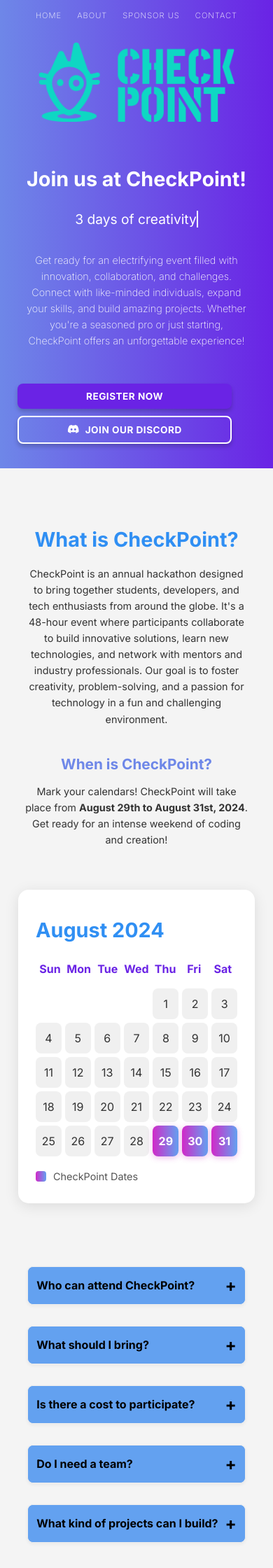
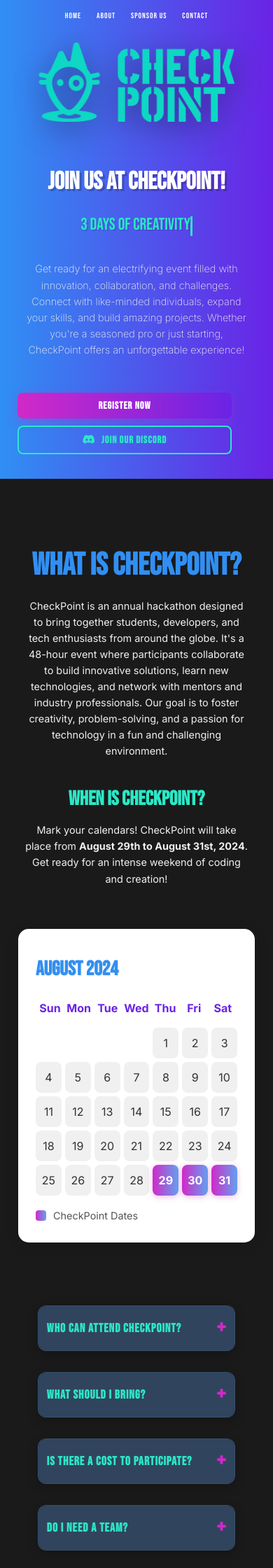
Before and after one commit to aya-aladdin/checkpoint, a Flask app: page / in a window 390 px wide. Shown: the top 2240 px of the page at 70% size. Run offline with Flask 3, Linux system fonts and the light colour scheme.

Commit message:
changed theme

```diff
--- a/static/styles.css
+++ b/static/styles.css
@@ -1,4 +1,4 @@
-@import url('https://fonts.googleapis.com/css2?family=Inter:wght@200;400;700&display=swap');
+@import url('https://fonts.googleapis.com/css2?family=Bebas+Neue&family=Inter:wght@200;400;700&display=swap');
 
 :root {
   --accent-purple: #6a23e5;
@@ -10,6 +10,9 @@
 
   --accent-pink-rgb: 209, 41, 200;
   --accent-lightblue-rgb: 99, 161, 240;
+
+  --dark-background: #1a1a1a;
+  --text-light: #f0f0f0;
 }
 
 html, body {
@@ -20,7 +23,9 @@ html, body {
   display: flex;
   flex-direction: column;
   font-family: 'Inter', sans-serif;
-  background-image: url('/static/bg.jpg');
+  background-color: var(--dark-background);
+  color: var(--text-light);
+  overflow-x: hidden;
 }
 
 .fixed-navbar {
@@ -29,14 +34,14 @@ html, body {
   left: 0;
   width: 100%;
   z-index: 1000;
-  background: linear-gradient(to right, var(--accent-blue), var(--accent-purple));
+  background: linear-gradient(to right, var(--accent-brightblue), var(--accent-purple));
   box-shadow: none;
   transition: background 0.5s ease;
 }
 
 .fixed-navbar.scrolled {
   background: var(--accent-purple);
-  box-shadow: 0 2px 5px var(--accent-purple);
+  box-shadow: 0 4px 10px rgba(var(--accent-purple-rgb), 0.5);
 }
 
 .nav-list {
@@ -60,25 +65,25 @@ html, body {
   text-decoration: none;
   font-size: 1.5em;
   padding: 5px 3px;
-  transition: color 0.3s ease-in-out;
-  font-family: 'Inter', sans-serif;
-  font-weight: 200;
+  transition: color 0.3s ease-in-out, transform 0.2s ease;
+  font-family: 'Bebas Neue', sans-serif;
+  font-weight: 400;
   text-transform: uppercase;
-  letter-spacing: 1.8px;
+  letter-spacing: 2.5px;
 }
 
 .nav-link:hover,
 .nav-link:focus {
-  color: #c8c6c6;
-  text-decoration: underline;
-  text-decoration-color: #c8c6c6;
+  color: var(--accent-green);
+  text-decoration: none;
+  transform: scale(1.05);
 }
 
 .header-div {
-  background: linear-gradient(to right, var(--accent-blue), var(--accent-purple));
+  background: linear-gradient(to right, var(--accent-brightblue), var(--accent-purple));
   min-height: 80vh;
   width: 100%;
-  box-shadow: 0 2px 4px rgba(0, 0, 0, 0.1);
+  box-shadow: 0 5px 15px rgba(0, 0, 0, 0.3);
   display: flex;
   flex-direction: row;
   justify-content: center;
@@ -105,24 +110,29 @@ html, body {
 }
 
 .main-content-block h1 {
-  font-family: 'Inter', sans-serif;
+  font-family: 'Bebas Neue', sans-serif;
   font-weight: 700;
-  font-size: 3em;
+  font-size: 4.5em;
   margin-bottom: 15px;
   color: white;
+  text-shadow: 3px 3px 0 rgba(0, 0, 0, 0.2);
+  line-height: 1;
 }
 
 .main-content-block #typewriter-text {
-  font-size: 2em;
+  font-family: 'Bebas Neue', sans-serif;
+  font-size: 3em;
   font-weight: 400;
   min-height: 1.2em;
-  border-right: .15em solid white;
+  border-right: .15em solid var(--accent-green);
   animation: blink-caret .75s step-end infinite;
+  color: var(--accent-green);
+  text-shadow: 2px 2px 0 rgba(0, 0, 0, 0.1);
 }
 
 @keyframes blink-caret {
   from, to { border-color: transparent }
-  50% { border-color: white }
+  50% { border-color: var(--accent-green) }
 }
 
 .main-content-block p {
@@ -133,6 +143,7 @@ html, body {
   max-width: 100%;
   margin-top: 20px;
   margin-bottom: 30px;
+  color: var(--text-light);
 }
 
 .button-container {
@@ -144,39 +155,63 @@ html, body {
 }
 
 .action-button {
-  background-color: var(--accent-purple);
+  background: linear-gradient(to right, var(--accent-pink), var(--accent-purple));
   color: white;
   padding: 15px 30px;
   border: none;
   border-radius: 8px;
-  font-family: 'Inter', sans-serif;
+  font-family: 'Bebas Neue', sans-serif;
   font-weight: 700;
-  font-size: 1em;
+  font-size: 1.1em;
   cursor: pointer;
-  transition: background-color 0.3s ease, transform 0.2s ease;
+  transition: background-color 0.3s ease, transform 0.2s ease, box-shadow 0.3s ease;
   text-transform: uppercase;
-  letter-spacing: 0.5px;
-  box-shadow: 0 4px 6px rgba(0, 0, 0, 0.2);
+  letter-spacing: 1px;
+  box-shadow: 0 5px 15px rgba(var(--accent-pink-rgb), 0.3);
   display: flex;
   align-items: center;
   justify-content: center;
   gap: 8px;
+  position: relative;
+  overflow: hidden;
+}
+
+.action-button::before {
+  content: '';
+  position: absolute;
+  top: 50%;
+  left: 50%;
+  width: 300%;
+  height: 300%;
+  background: rgba(255, 255, 255, 0.15);
+  transition: all 0.7s ease-in-out;
+  border-radius: 50%;
+  transform: translate(-50%, -50%) scale(0);
+}
+
+.action-button:hover::before {
+  transform: translate(-50%, -50%) scale(1);
+  opacity: 0;
 }
 
 .action-button:hover {
-  background-color: var(--accent-lightblue);
-  transform: translateY(-2px);
+  background: linear-gradient(to right, var(--accent-lightblue), var(--accent-brightblue));
+  transform: translateY(-5px);
+  box-shadow: 0 8px 20px rgba(var(--accent-lightblue-rgb), 0.4);
 }
 
 .action-button.secondary {
-  background-color: transparent;
-  border: 2px solid white;
-  color: white;
+  background: transparent;
+  border: 2px solid var(--accent-green);
+  color: var(--accent-green);
+  box-shadow: inset 0 0 10px rgba(var(--accent-green-rgb), 0.5);
 }
 
 .action-button.secondary:hover {
-  background-color: white;
-  color: var(--accent-brightblue);
+  background-color: var(--accent-green);
+  color: var(--dark-background);
+  transform: translateY(-5px);
+  box-shadow: 0 8px 20px rgba(var(--accent-green-rgb), 0.4);
 }
 
 .header-image-container {
@@ -192,39 +227,82 @@ html, body {
     max-width: 100%;
     height: auto;
     border-radius: 15px;
+    filter: drop-shadow(0 10px 20px rgba(0, 0, 0, 0.4));
+    transition: transform 0.3s ease-in-out;
+}
+
+.header-image-container img:hover {
+    transform: scale(1.02);
 }
 
 .about-event-section {
-  background-color: #f4f4f4;
-  color: #333;
+  background-color: var(--dark-background);
+  color: var(--text-light);
   padding: 80px 20px;
   text-align: center;
   font-family: 'Inter', sans-serif;
   display: flex;
   flex-direction: column;
   align-items: center;
+  position: relative;
+  overflow: hidden;
 }
 
+.about-event-section::before {
+  content: '';
+  position: absolute;
+  top: -50px;
+  left: -50px;
+  width: 200%;
+  height: 200%;
+  background: radial-gradient(circle at top left, rgba(var(--accent-blue-rgb), 0.05) 0%, transparent 40%),
+              radial-gradient(circle at bottom right, rgba(var(--accent-pink-rgb), 0.05) 0%, transparent 40%);
+  z-index: 0;
+  pointer-events: none;
+}
+
+
 .about-event-section h2 {
-  font-size: 2.5em;
+  font-family: 'Bebas Neue', sans-serif;
+  font-size: 3.5em;
   margin-bottom: 20px;
   font-weight: 700;
   color: var(--accent-brightblue);
+  text-shadow: 2px 2px 0 rgba(0, 0, 0, 0.1);
+  z-index: 1;
 }
 
 .about-event-section h3 {
-  font-size: 1.8em;
+  font-family: 'Bebas Neue', sans-serif;
+  font-size: 2.2em;
   margin-top: 40px;
   margin-bottom: 15px;
   font-weight: 600;
-  color: var(--accent-blue);
+  color: var(--accent-green);
+  text-shadow: 1px 1px 0 rgba(0, 0, 0, 0.1);
+  z-index: 1;
 }
 
 .about-event-section p {
+  font-family: 'Inter', sans-serif;
   font-size: 1.1em;
   line-height: 1.6;
   max-width: 800px;
   margin: 0 auto;
+  color: var(--text-light);
+  z-index: 1;
+}
+
+.about-content-wrapper {
+  display: flex;
+  flex-direction: row;
+  justify-content: center;
+  align-items: flex-start;
+  gap: 40px;
+  max-width: 1200px;
+  width: 100%;
+  margin-bottom: 60px;
+  z-index: 1;
 }
 
 .about-left {
@@ -251,33 +329,40 @@ html, body {
   grid-template-columns: repeat(auto-fit, minmax(350px, 1fr));
   gap: 30px;
   padding: 0 20px;
+  z-index: 1;
 }
 
 .faq-container details {
   margin-bottom: 0;
-  border: 1px solid #eee;
-  border-radius: 8px;
-  box-shadow: 0 2px 5px rgba(0, 0, 0, 0.05);
-  background-color: var(--accent-lightblue);
+  border: 1px solid rgba(var(--accent-lightblue-rgb), 0.3);
+  border-radius: 12px;
+  box-shadow: 0 5px 15px rgba(0, 0, 0, 0.2);
+  background-color: rgba(var(--accent-lightblue-rgb), 0.15);
   overflow: hidden;
+  backdrop-filter: blur(5px);
+  color: var(--text-light);
 }
 
 .faq-container summary {
-  font-size: 1.2em;
+  font-family: 'Bebas Neue', sans-serif;
+  font-size: 1.5em;
   font-weight: 600;
   padding: 20px;
   cursor: pointer;
   outline: none;
-  background-color: var(--accent-lightblue);
-  color: black;
+  background-color: rgba(var(--accent-lightblue-rgb), 0.2);
+  color: var(--accent-green);
   display: flex;
   align-items: center;
   justify-content: space-between;
-  border-radius: 8px;
+  border-radius: 12px;
+  transition: background-color 0.3s ease, color 0.3s ease;
+  letter-spacing: 1px;
 }
 
 .faq-container summary:hover {
-  background-color: var(--accent-lightblue);
+  background-color: rgba(var(--accent-brightblue-rgb), 0.3);
+  color: white;
 }
 
 .faq-container summary::-webkit-details-marker {
@@ -286,20 +371,22 @@ html, body {
 
 .faq-container summary::after {
   content: '\2B';
-  font-size: 1.5em;
+  font-size: 1.8em;
   font-weight: bold;
-  transition: transform 1.0s ease;
+  transition: transform 0.5s ease;
   margin-left: 10px;
+  color: var(--accent-pink);
 }
 
 .faq-container details[open] summary::after {
   content: '\2212';
   transform: rotate(180deg);
+  color: var(--accent-pink);
 }
 
 .faq-container details[open] summary {
-  background-color: var(--accent-lightblue);
-  color: black;
+  background-color: rgba(var(--accent-brightblue-rgb), 0.25);
+  color: white;
   border-bottom-left-radius: 0;
   border-bottom-right-radius: 0;
 }
@@ -496,6 +612,14 @@ html, body {
         text-align: center;
         align-items: center;
         padding: 20px 10px;
+    }
+
+    .main-content-block h1 {
+        font-size: 3.5em;
+    }
+
+    .main-content-block #typewriter-text {
+        font-size: 2.2em;
     }
 
     .main-content-block p {
@@ -532,6 +656,14 @@ html, body {
         width: 80%;
         max-width: 350px;
     }
+
+    .about-event-section h2, .content-section h2, .contact-info h2 {
+        font-size: 2.8em;
+    }
+
+    .about-event-section h3, .content-section h3 {
+        font-size: 1.8em;
+    }
 }
 
 @media (max-width: 768px) {
@@ -557,16 +689,16 @@ html, body {
   }
 
   .nav-link {
-    font-size: 1.1em;
-    letter-spacing: 1.5px;
+    font-size: 1.2em;
+    letter-spacing: 1.8px;
   }
 
   .main-content-block h1 {
-    font-size: 2.2em;
+    font-size: 2.8em;
   }
 
   .main-content-block #typewriter-text {
-    font-size: 1.5em;
+    font-size: 1.8em;
   }
 
   .main-content-block p {
@@ -582,7 +714,7 @@ html, body {
   .action-button {
     width: 80%;
     padding: 12px 20px;
-    font-size: 0.9em;
+    font-size: 1em;
   }
 
   .about-event-section {
@@ -590,11 +722,11 @@ html, body {
   }
 
   .about-event-section h2 {
-    font-size: 2em;
+    font-size: 2.4em;
   }
 
   .about-event-section h3 {
-    font-size: 1.5em;
+    font-size: 1.6em;
   }
 
   .about-event-section p {
@@ -608,7 +740,7 @@ html, body {
   }
 
   .faq-container summary {
-    font-size: 1.1em;
+    font-size: 1.2em;
     padding: 15px;
   }
 
@@ -710,11 +841,11 @@ html, body {
   }
 
   .main-content-block h1 {
-    font-size: 1.8em;
+    font-size: 2.2em;
   }
 
   .main-content-block #typewriter-text {
-    font-size: 1.2em;
+    font-size: 1.5em;
   }
 
   .main-content-block p {
@@ -730,7 +861,7 @@ html, body {
   .action-button {
     width: 90%;
     padding: 10px 15px;
-    font-size: 0.85em;
+    font-size: 0.9em;
   }
 
   .about-event-section {
@@ -738,11 +869,11 @@ html, body {
   }
 
   .about-event-section h2 {
-    font-size: 1.8em;
+    font-size: 2em;
   }
 
   .about-event-section h3 {
-    font-size: 1.3em;
+    font-size: 1.5em;
   }
 
   .about-event-section p {
@@ -755,7 +886,7 @@ html, body {
   }
 
   .faq-container summary {
-    font-size: 1em;
+    font-size: 1.1em;
     padding: 12px;
   }
 
@@ -991,4 +1122,15 @@ html, body {
         width: 80%;
         max-width: 350px;
     }
+
+    .about-event-section h2, .content-section h2, .contact-info h2 {
+        font-size: 2.8em;
+    }
+
+    .about-event-section h3, .content-section h3 {
+        font-size: 1.8em;
+    }
 }
+.content-section .button-container {
+  justify-content: center;
+}
--- a/templates/home.html
+++ b/templates/home.html
@@ -38,7 +38,7 @@
   </div>
 
   <section id="about-event-section" class="about-event-section">
-    <div class="about-content-wrapper"> <!-- New wrapper for about-left and calendar -->
+    <div class="about-content-wrapper">
         <section class="about-left">
             <h2>What is CheckPoint?</h2>
             <p>CheckPoint is an annual hackathon designed to bring together students, developers, and tech enthusiasts from around the globe. It's a 48-hour event where participants collaborate to build innovative solutions, learn new technologies, and network with mentors and industry professionals. Our goal is to foster creativity, problem-solving, and a passion for technology in a fun and challenging environment.</p>
@@ -64,13 +64,11 @@
                 <span>Sat</span>
             </div>
             <div id="calendar-days" class="calendar-days">
-                <!-- Calendar days will be generated here by JavaScript -->
             </div>
              <div class="calendar-legend">
                 <span class="legend-item"><span class="legend-color highlight"></span> CheckPoint Dates</span>
             </div>
         </div>
-        <!-- End New Calendar Section -->
 
     </div>
 
```
Also changed, not shown: other parts of static/styles.css (+75 -47 lines), vercel.json (added).
